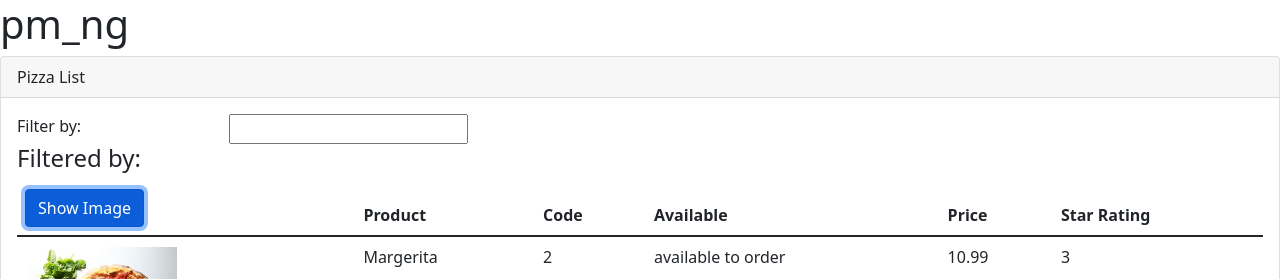
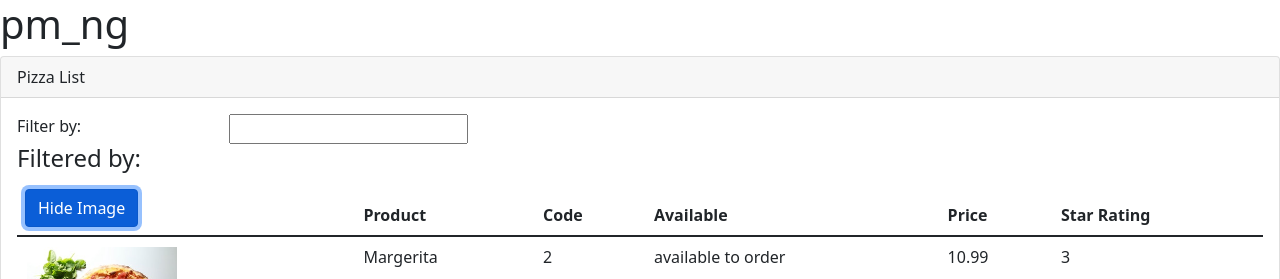
Before and after one commit to Kari-The-Unicorn/pm_ng, an Angular app: page / in a window 1280 px wide. Both pictures are taken after a click on the button "Show Image". Shown: the top 279 px of the page. Built offline with nearby package versions, Linux system fonts and the light colour scheme.

Commit message:
added show image event

```diff
--- a/src/app/products/product-list.component.html
+++ b/src/app/products/product-list.component.html
@@ -19,8 +19,9 @@
             <thead>
               <tr>
                 <th>
-                  <button class='btn btn-primary'>
-                    Show Image
+                  <button class='btn btn-primary'
+                  (click)='toggleImage()'>
+                  {{showImage ? 'Hide' : 'Show'}} Image
                   </button>
                 </th>
                 <th>Product</th>
@@ -33,7 +34,8 @@
             <tbody>
                 <tr *ngFor="let product of products">
                     <td>
-                        <img [src]='product.imageUrl'
+                        <img *ngIf='showImage'
+                             [src]='product.imageUrl'
                              [title]='product.productName'
                              [style.width.px]="imageWidth"
                              [style.margin.px]="imageMargin">
--- a/src/app/products/product-list.component.ts
+++ b/src/app/products/product-list.component.ts
@@ -8,6 +8,7 @@
     title: string = "Pizza List";
     imageWidth: number = 150;
     imageMargin: number = 2;
+    showImage: boolean = false;
     products: any[] = [
         {
             "productId":2,
@@ -18,5 +19,9 @@
             "starRating": 3,
             "imageUrl":"assets/images/pizza.jpg"
         }
-    ]
+    ];
+
+    toggleImage(): void {
+        this.showImage = !this.showImage;
+    }
 };
```
